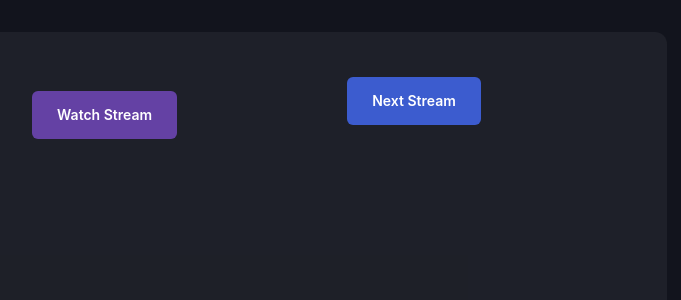
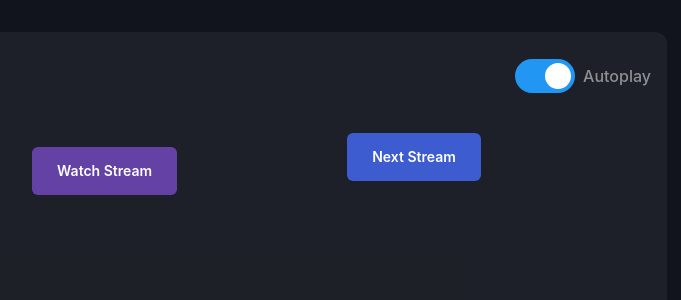
Before and after one commit to kangjietan/streamforge, a React app in the folder client/: page / in a window 1280 px wide. Shown: the top 300 px of the page, without its empty margins (549-1230 px from the left). Built offline with nearby package versions, Linux system fonts and the light colour scheme; no server answers.

Commit message:
Add toggle switch for autoplay.

```diff
--- a/client/src/components/Clip/Clip.tsx
+++ b/client/src/components/Clip/Clip.tsx
@@ -10,6 +10,8 @@ import {
   SkipClip,
   NoClipsContainer,
   ViewOtherClipsButton,
+  ToggleSwitch,
+  AutoPlayContainer,
 } from "./styles";
 
 import Stream from "../Stream/Stream";
@@ -44,6 +46,7 @@ const Clip: React.FunctionComponent<Props> = (props) => {
   const [filteredClips, setFilteredClips] = useState<IClip[]>([]); // Clips that are currently related to the current streamed game
   const [clipOffset, setClipOffset] = useState(0); // Navigate around clips
   const [noGameClips, setNoGameClips] = useState(false); // If the clips do not pertain to the currently streamed game
+  const [autoPlay, setAutoPlay] = useState(true);
 
   /**
    * Fetch top clips from current stream using user id on stream object.
@@ -140,6 +143,10 @@ const Clip: React.FunctionComponent<Props> = (props) => {
     }
   };
 
+  const handleToggleSwitchClick = (e: React.ChangeEvent<HTMLInputElement>) => {
+    setAutoPlay(!autoPlay);
+  }
+
   const streamID = stream ? stream.id : 0;
 
   useEffect(() => {
@@ -151,6 +158,13 @@ const Clip: React.FunctionComponent<Props> = (props) => {
 
   return (
     <Container>
+      <AutoPlayContainer>
+        <ToggleSwitch>
+          <input type="checkbox" defaultChecked={autoPlay} onChange={handleToggleSwitchClick}/>
+          <span></span>
+        </ToggleSwitch>
+        <p>Autoplay</p>
+      </AutoPlayContainer>
       <Stream
         streamOffset={streamOffset}
         clearData={clearData}
@@ -176,7 +190,7 @@ const Clip: React.FunctionComponent<Props> = (props) => {
             src={
               currentRandomClip
                 ? currentRandomClip.embed_url +
-                  "&autoplay=true&muted=false&parent=localhost"
+                  `&autoplay=${autoPlay}&muted=false&parent=localhost`
                 : ""
             }
             allowFullScreen={true}
--- a/client/src/components/Clip/styles.ts
+++ b/client/src/components/Clip/styles.ts
@@ -70,3 +70,64 @@ export const NoClipsContainer = styled(EmbedClipContainer)`
   flex-direction: column;
   text-align: center;
 `;
+
+export const AutoPlayContainer = styled.div`
+  display: flex;
+  justify-content: center;
+  align-items: center;
+  align-self: flex-end;
+`;
+
+export const ToggleSwitch = styled.label`
+  position: relative;
+  display: inline-block;
+  width: 60px;
+  height: 34px;
+  margin-right: 0.5rem;
+
+  & input {
+    opacity: 0;
+    width: 0;
+    height: 0;
+  }
+
+  & span {
+    position: absolute;
+    cursor: pointer;
+    top: 0;
+    left: 0;
+    right: 0;
+    bottom: 0;
+    background-color: #ccc;
+    -webkit-transition: 0.4s;
+    transition: 0.4s;
+    border-radius: 34px;
+  }
+
+  & span:before {
+    position: absolute;
+    content: "";
+    height: 26px;
+    width: 26px;
+    left: 4px;
+    bottom: 4px;
+    background-color: white;
+    -webkit-transition: 0.4s;
+    transition: 0.4s;
+    border-radius: 50%;
+  }
+
+  & input:checked + span {
+    background-color: #2196f3;
+  }
+
+  & input:focus + span {
+    box-shadow: 0 0 1px #2196f3;
+  }
+
+  & input:checked + span:before {
+    -webkit-transform: translateX(26px);
+    -ms-transform: translateX(26px);
+    transform: translateX(26px);
+  }
+`;
```
